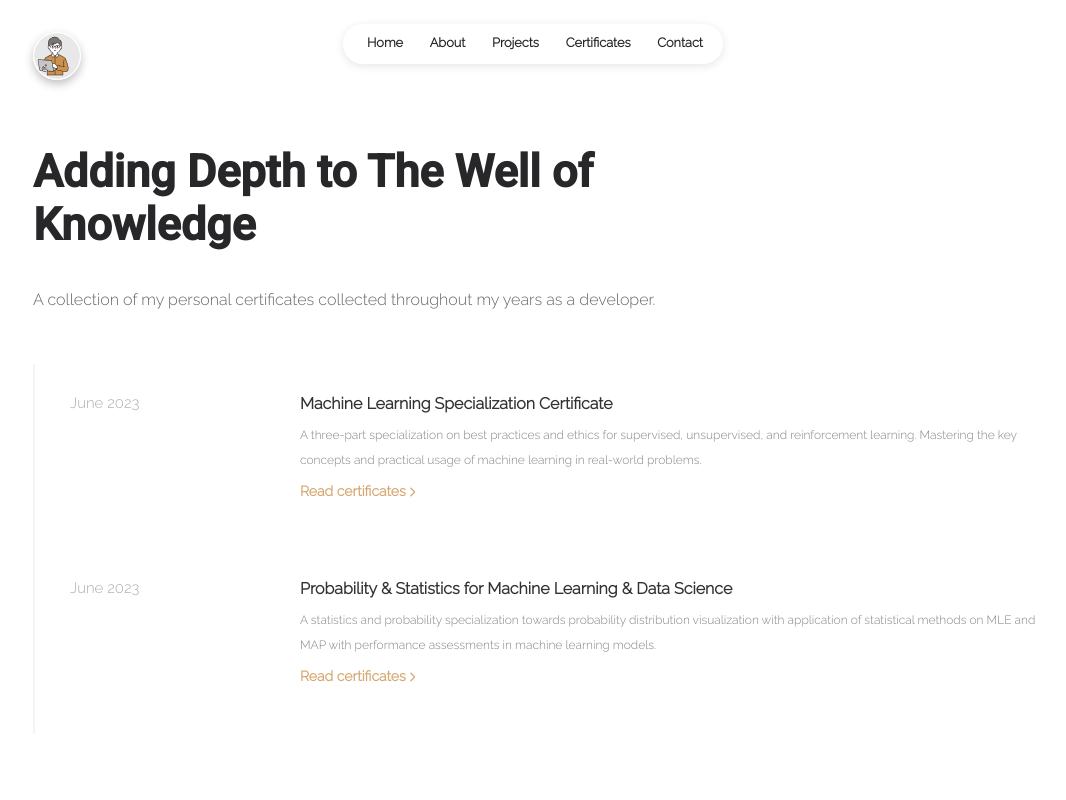
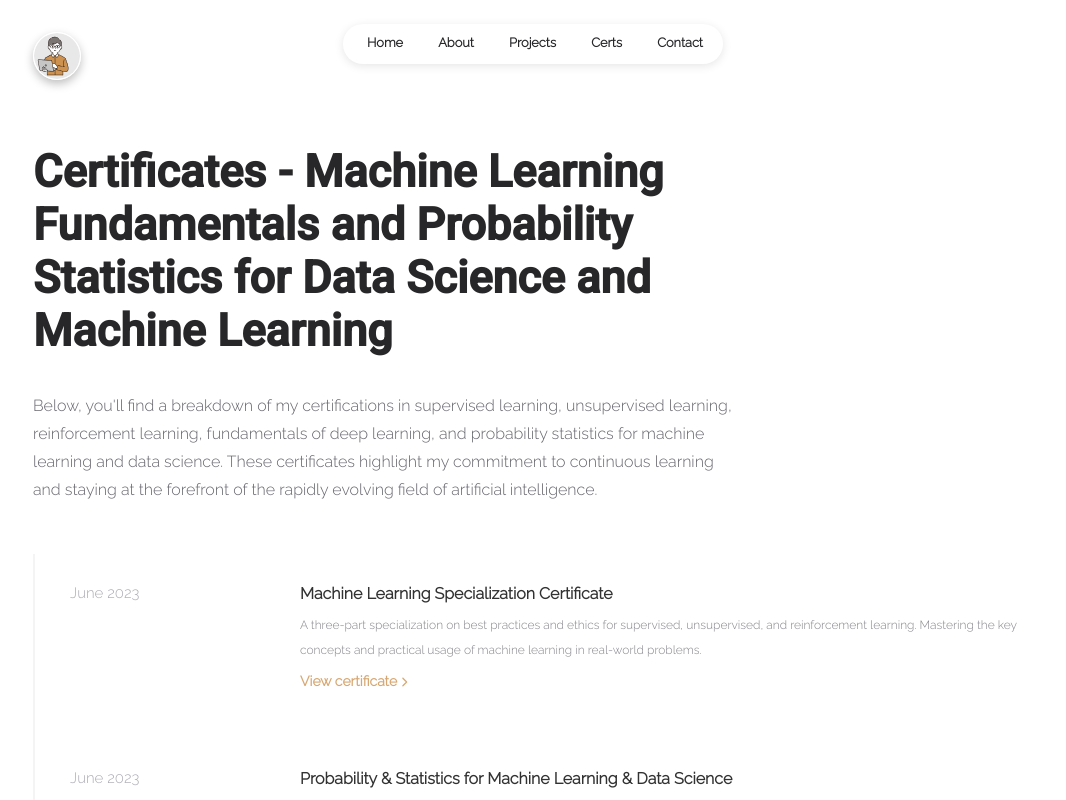
Before and after one commit to devJerb/dev-jerb, a React (Create React App) app: page /certificates in a window 1280 px wide. Shown: the top 800 px of the page, without its empty margins (107-1173 px from the left). Built offline with nearby package versions, Linux system fonts and the light colour scheme.

Commit message:
update content; grammar and social link checked

```diff
--- a/src/components/about/socials.jsx
+++ b/src/components/about/socials.jsx
@@ -82,7 +82,7 @@ const Socials = () => {
 							<FontAwesomeIcon icon={faEnvelope} />
 						</div>
 
-						<div className="social-text">{INFO.main.email}</div>
+						<div className="social-text">gutierrez.jerome@dev</div>
 					</a>
 				</div>
 			</div>
--- a/src/components/certificate/certificates.jsx
+++ b/src/components/certificate/certificates.jsx
@@ -20,7 +20,7 @@ const Certificate = (props) => {
 						<div className="certificates-title">{title}</div>
 						<div className="certificates-description">{description}</div>
 						<div className="certificates-link">
-							Read certificates{" "}
+							View certificate{" "}
 							<FontAwesomeIcon
 								style={{ fontSize: "10px" }}
 								icon={faChevronRight}
--- a/src/components/common/footer.jsx
+++ b/src/components/common/footer.jsx
@@ -19,7 +19,7 @@ const Footer = () => {
 							<Link to="/projects">Projects</Link>
 						</li>
 						<li className="footer-nav-link-item">
-							<Link to="/certificates">Certificates</Link>
+							<Link to="/certificates">Certs</Link>
 						</li>
 						<li className="footer-nav-link-item">
 							<Link to="/contact">Contact</Link>
@@ -29,7 +29,7 @@ const Footer = () => {
 
 				<div className="footer-credits">
 					<div className="footer-credits-text">
-						© 2023 All Rights Reserved.
+						© { () => document.write(new Date().getFullYear()) } 2023 All Rights Reserved.
 					</div>
 				</div>
 			</div>
--- a/src/components/common/navBar.jsx
+++ b/src/components/common/navBar.jsx
@@ -46,7 +46,7 @@ const NavBar = (props) => {
 										: "nav-item"
 								}
 							>
-								<Link to="/certificates">Certificates</Link>
+								<Link to="/certificates">Certs</Link>
 							</li>
 							<li
 								className={
--- a/src/components/homepage/certificates.jsx
+++ b/src/components/homepage/certificates.jsx
@@ -22,7 +22,7 @@ const Certificate = (props) => {
 					</div>
 					<div className="homepage-certificates-link">
 						<Link to={link}>
-							Read certificates{" "}
+							View certificate{" "}
 							<FontAwesomeIcon
 								style={{ fontSize: "10px" }}
 								icon={faChevronRight}
--- a/src/data/user.js
+++ b/src/data/user.js
@@ -16,13 +16,13 @@ const INFO = {
 	},
 
 	homepage: {
-		title: "Web Developer and Software Engineer / AI Enthusiast",
+		title: "Web Developer and Software Engineer | AI Enthusiast",
 		description:
 			"Hi there 👋, I'm Jerome Gutierrez, a 4th year undergraduate studying BS - CSE at Holy Angel University. I specialize in building React websites and developing back-end Python applications, and I'm currently studying Data Science and AI to enhance my skills further. Aside from my passion for technology and programming, I also love music and enjoy playing musical instruments in my free time.",
 	},
 
 	about: {
-		title: "I'm Jerome Gutierrez from the Philippines",
+		title: "Jerome Gutierrez - A Developer in the Philippines",
 		description1:
 			"I’m a 4th year undergraduate at Holy Angel University majoring in Computer Science. Focused in the field of Web Development and Data Science. I’m a results-driven software developer in automation and optimization with a strict work ethic and a passion for continuous learning. I thrive in fast-paced environments and bring a keen eye for detail.",
 		description2:
@@ -32,9 +32,9 @@ const INFO = {
 	},
 
 	certificates: {
-		title: "Adding Depth to The Well of Knowledge",
+		title: "Certificates - Machine Learning Fundamentals and Probability Statistics for Data Science and Machine Learning",
 		description:
-			"A collection of my personal certificates collected throughout my years as a developer.",
+			"Below, you'll find a breakdown of my certifications in supervised learning, unsupervised learning, reinforcement learning, fundamentals of deep learning, and probability statistics for machine learning and data science. These certificates highlight my commitment to continuous learning and staying at the forefront of the rapidly evolving field of artificial intelligence.",
 	},
 
 	projects: [
@@ -57,21 +57,36 @@ const INFO = {
 		},
 
 		{
-			title: "Deep Learning Notebooks",
+			title: "Deep Learning Jupyter Notebooks",
 			description:
 				"Weekly deep learning practice.",
 			logo: "https://cdn.jsdelivr.net/npm/programming-languages-logos/src/python/python.png",
 			linkText: "View Project",
 			link: "https://github.com/devJerb/dl-weekly",
 		},
-
 		{
-			title: "JWT MERN Auth Dashboard",
+			title: "Shack Commerce",
+			description:
+				"A React website that uses Commerce JS.",
+			logo: "https://cdn.jsdelivr.net/npm/programming-languages-logos/src/javascript/javascript.png",
+			linkText: "View Project",
+			link: "https://github.com/devJerb/react-commerce",
+		},
+		{
+			title: "JWT MERN Auth",
 			description:
 				"A JWT web app using a MERN stack.",
-			logo: "https://cdn.jsdelivr.net/npm/programming-languages-logos/src/javascript/javascript.png",
+			logo: "https://cdn.jsdelivr.net/npm/programming-languages-logos/src/typescript/typescript.png",
 			linkText: "View Project",
 			link: "https://github.com/devJerb/jwt-mern-auth",
+		},
+		{
+			title: "Playlist SpotiPy API",
+			description:
+				"Web scraping on Billboard Hot 100 using bs4 and spotipy.",
+			logo: "https://cdn.jsdelivr.net/npm/programming-languages-logos/src/python/python.png",
+			linkText: "View Project",
+			link: "https://github.com/devJerb/playlist-spotipy-api",
 		},
 		{
 			title: "Aeronautics Academe",
@@ -82,12 +97,12 @@ const INFO = {
 			link: "https://github.com/devJerb/aero-academe",
 		},
 		{
-			title: "Playlist SpotiPy API",
+			title: "Housing Data Entry",
 			description:
-				"Web scraping on Billboard Hot 100 using bs4 and spotipy.",
+				"Lists down housing and rental details using Selenium and BS4",
 			logo: "https://cdn.jsdelivr.net/npm/programming-languages-logos/src/python/python.png",
 			linkText: "View Project",
-			link: "https://github.com/devJerb/playlist-spotipy-api",
+			link: "https://github.com/devJerb/housing-data-entry",
 		},
 	],
 };
--- a/src/pages/contact.jsx
+++ b/src/pages/contact.jsx
@@ -40,14 +40,13 @@ const Contact = () => {
 
 					<div className="contact-container">
 						<div className="title contact-title">
-							Stay In Touch With Me
+						Get Connected with me - Let's Collaborate!
 						</div>
 
 						<div className="subtitle contact-subtitle">
-							Thanks for finding the interest to connect with me to have collaborations,
-							you can find me from these social media apps. I'm constantly active on GitHub since I try to optimize
-							and keep my projects up-to-date with the technologies whilst reading documentations and repositories from different
-							developers such as me!
+							I'm thrilled that you've landed here. If you have any questions, ideas, or exciting collaboration opportunities,
+							I'm eager to hear from you. Let's join forces and create something amazing together.
+							Below, you'll find various ways to connect with me and stay updated on my latest projects and developments.
 						</div>
 					</div>
 
--- a/src/pages/projects.jsx
+++ b/src/pages/projects.jsx
@@ -39,20 +39,12 @@ const Projects = () => {
 					</div>
 					<div className="projects-container">
 						<div className="title projects-title">
-							Incrementing My Arsenal of Tools and Skill Sets on Development
+						Projects - Automation, Deep Learning, and Web Development with Python and JavaScript
 						</div>
 
 						<div className="subtitle projects-subtitle">
-							I've worked on a variety of projects over the years
-							and I'm proud of the progress I've made. Many of
-							these projects are open-source and available for
-							others to explore and contribute to. If you're
-							interested in any of the projects I've worked on,
-							please feel free to check out the code and suggest
-							any improvements or enhancements you might have in
-							mind. Collaborating with others is a great way to
-							learn and grow, and I'm always open to new ideas and
-							feedback.
+							Here, you'll find an overview of my noteworthy projects in automation, computer vision, web development,
+							and API integration, demonstrating my skills in leveraging both languages to create innovative and practical solutions.
 						</div>
 
 						<div className="projects-list">
--- a/src/pages/styles/homepage.css
+++ b/src/pages/styles/homepage.css
@@ -37,8 +37,8 @@
 }
 
 .homepage-image-container {
-	width: 370px;
-	height: 370px;
+	width: 300px;
+	height: 300px;
 }
 
 .homepage-image-wrapper {
@@ -80,7 +80,6 @@
 .homepage-certificates {
 	flex-basis: 900px;
 	padding-top: 30px;
-	margin-left: -30px;
 }
 
 .homepage-article {
@@ -124,7 +123,7 @@
 
 	.homepage-image-container {
 		padding-top: 50px;
-		padding-bottom: 50px;
+		padding-bottom: 100px;
 		margin-left: 10px;
 		order: 1;
 	}
@@ -143,7 +142,7 @@
 
 	.homepage-works {
 		flex-basis: auto;
-		margin-left: -25px;
-		margin-right: -25px;
+		margin-left: 15px;
+		margin-right: 15px;
 	}
 }
```
